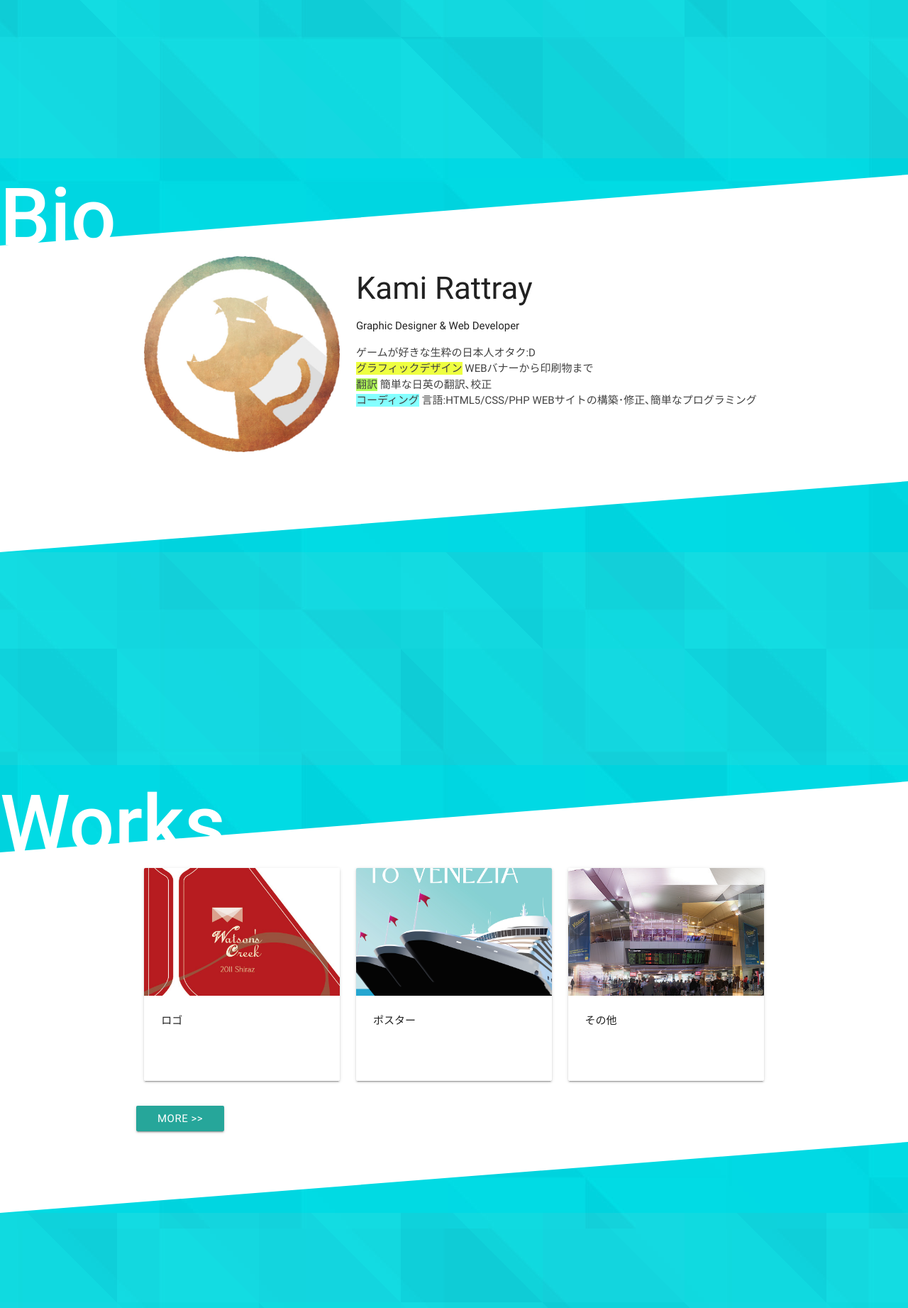
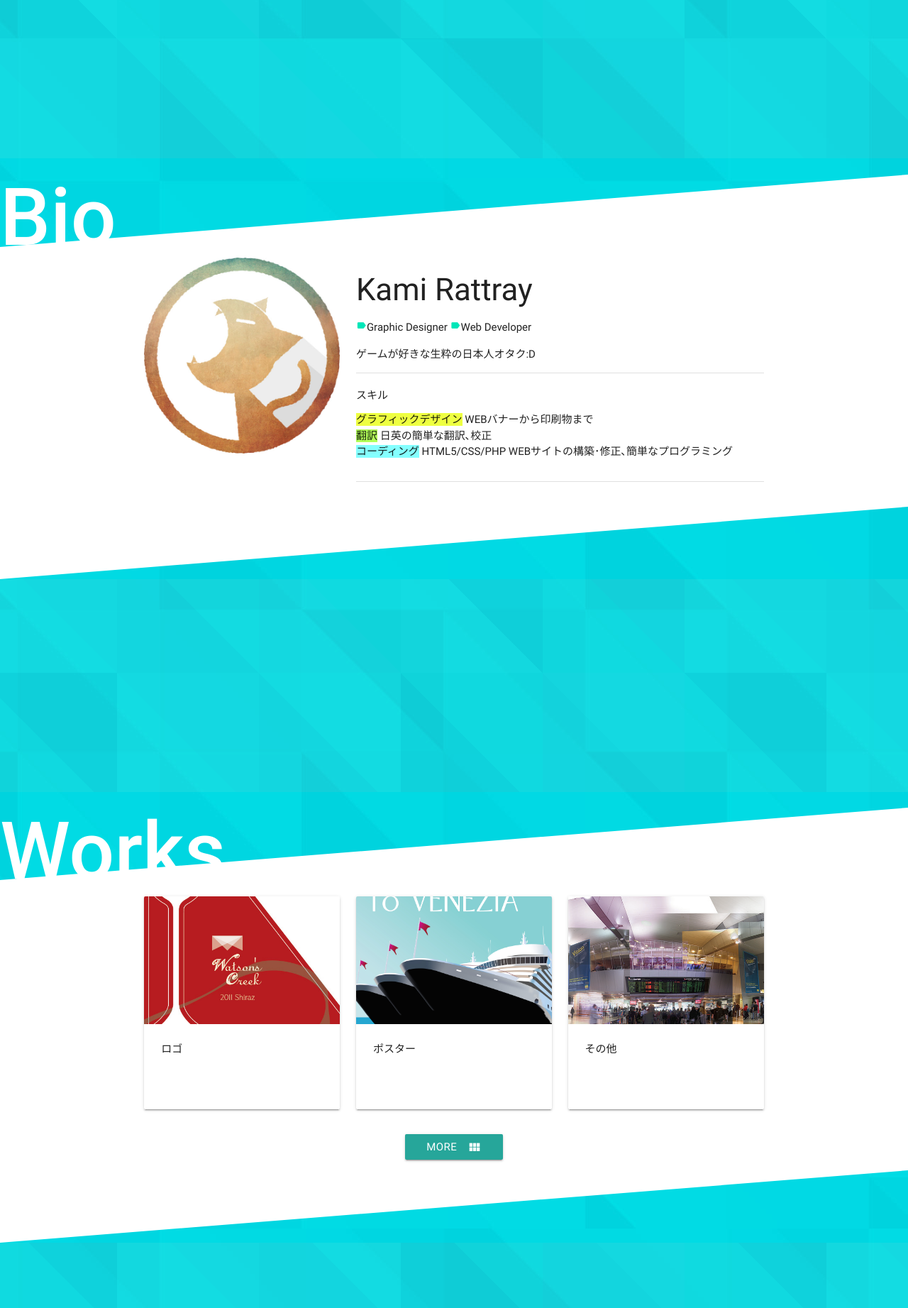
Before and after one commit to kamirat/Portfolio, a PHP site: page / in a window 1280 px wide. Shown: the part 677-2520 px from the top of the page at 71% size. Run offline with PHP 8.4, Linux system fonts and the light colour scheme; some libraries are stand-ins or nearby versions.

Commit message:
bio欄､cssの修正

```diff
--- a/css/styles.css
+++ b/css/styles.css
@@ -2,6 +2,7 @@
 @charset "utf-8";
 
 body{
+    overflow-x: hidden;
 /*    background-color: transparent;*/
     background-image: url('../bgpattern.jpg');
     background-repeat: repeat-y;
@@ -13,6 +14,10 @@ body{
 
 .parallax-container {
   height: 300px;
+}
+
+.material-icons.bluish {
+    color: #00e6b8;
 }
 
 /*--------------------------------------------------
@@ -29,7 +34,7 @@ body{
 
 :root {
   --width: 100vw;
-  --height: 100px;
+  --height: 8vw;
   --top-color: transparent;
   --bottom-color: white;
 }
--- a/index.html
+++ b/index.html
@@ -60,20 +60,23 @@
             <img src="icon.jpg" style="width:100%; height:100%;">
           </div>
            <div class="col s8">
-        <div class="bio">
                 <h3>Kami Rattray</h3>
+                <i class="material-icons tiny bluish">label</i>Graphic Designer <i class="material-icons tiny bluish">label</i>Web Developer
            </div>
-        <div id="mytitle">
-            Graphic Designer & Web Developer
+            <div class="col s8">
+                <div class="section">
+                    ゲームが好きな生粋の日本人オタク:D
                 </div>
-        <p class="grey-text text-darken-3 lighten-3">
-            ゲームが好きな生粋の日本人オタク:D <br>
+                <div class="divider"></div>
+                <div class="section">
+                    <h6>スキル</h6>
+                       <p>
                         <span class="lime accent-2">グラフィックデザイン</span> WEBバナーから印刷物まで<br>
-            <span class="light-green accent-2">翻訳</span> 簡単な日英の翻訳､校正<br>
-            <span class="cyan accent-1">コーディング</span> 言語:HTML5/CSS/PHP WEBサイトの構築･修正､簡単なプログラミング <br>
-
-
+                        <span class="light-green accent-2">翻訳</span> 日英の簡単な翻訳､校正<br>
+                        <span class="cyan accent-1">コーディング</span> HTML5/CSS/PHP WEBサイトの構築･修正､簡単なプログラミング
                        </p>
+                </div>
+                <div class="divider"></div>
             </div>
         </div>
     </div>
@@ -135,8 +138,8 @@
     </div>
 
     <div class="container">
-      <div class="valign-wrapper">
-        <a class="waves-effect waves-light btn" href="works.html">more  >></a>
+       <div class="center-align">
+        <a class="waves-effect waves-light btn" href="works.html">more<i class="material-icons right">view_module</i></a>
        </div>
     </div>
 
@@ -197,9 +200,11 @@
             </div>
           </div>
         </form>
+        <div class="center-align">
             <button class="btn waves-effect waves-light" type="submit" name="action">Submit
                 <i class="material-icons right">send</i>
             </button>
+        </div>
     </div>
   </div>
 
```
Lines whose indentation alone changed are shown as unchanged.
